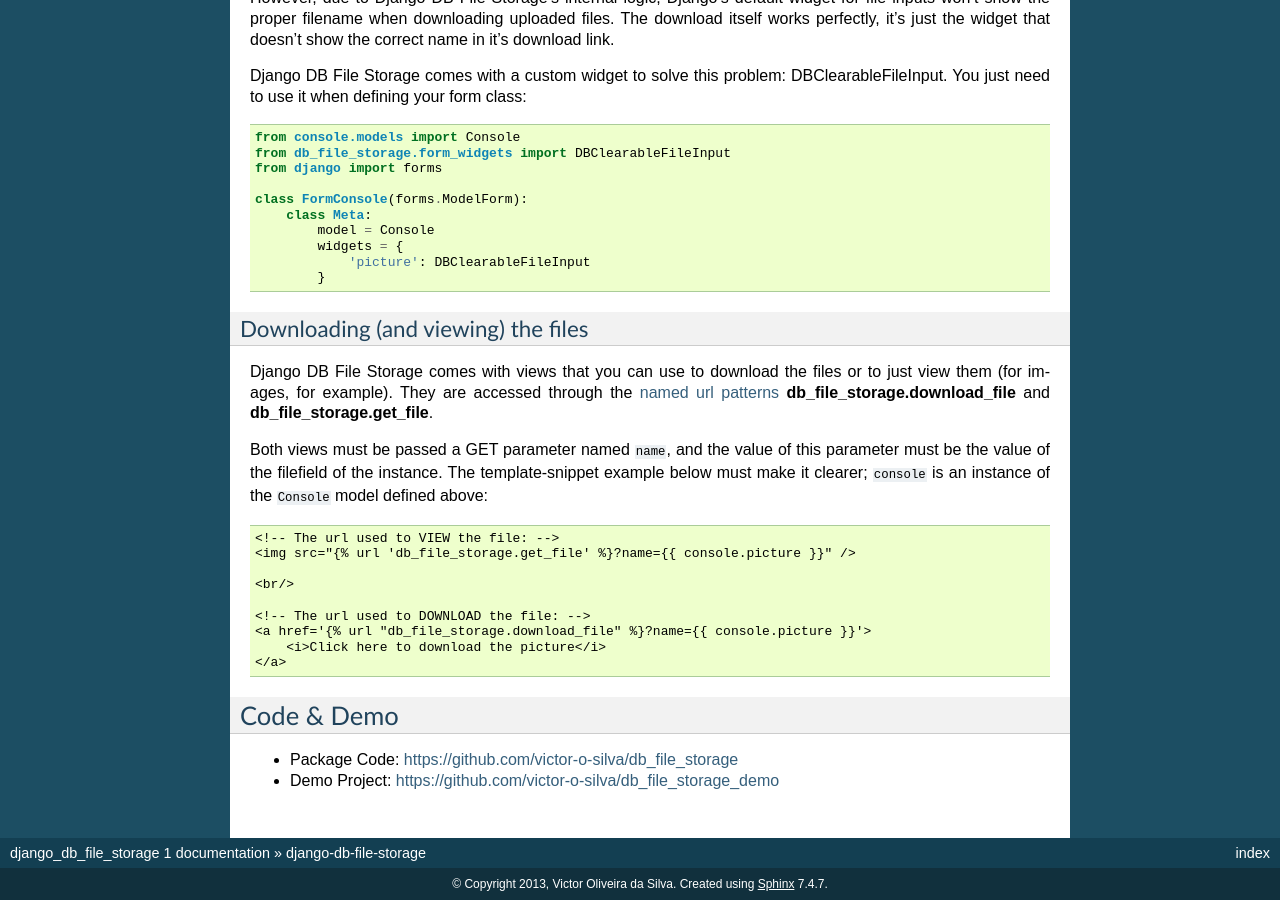
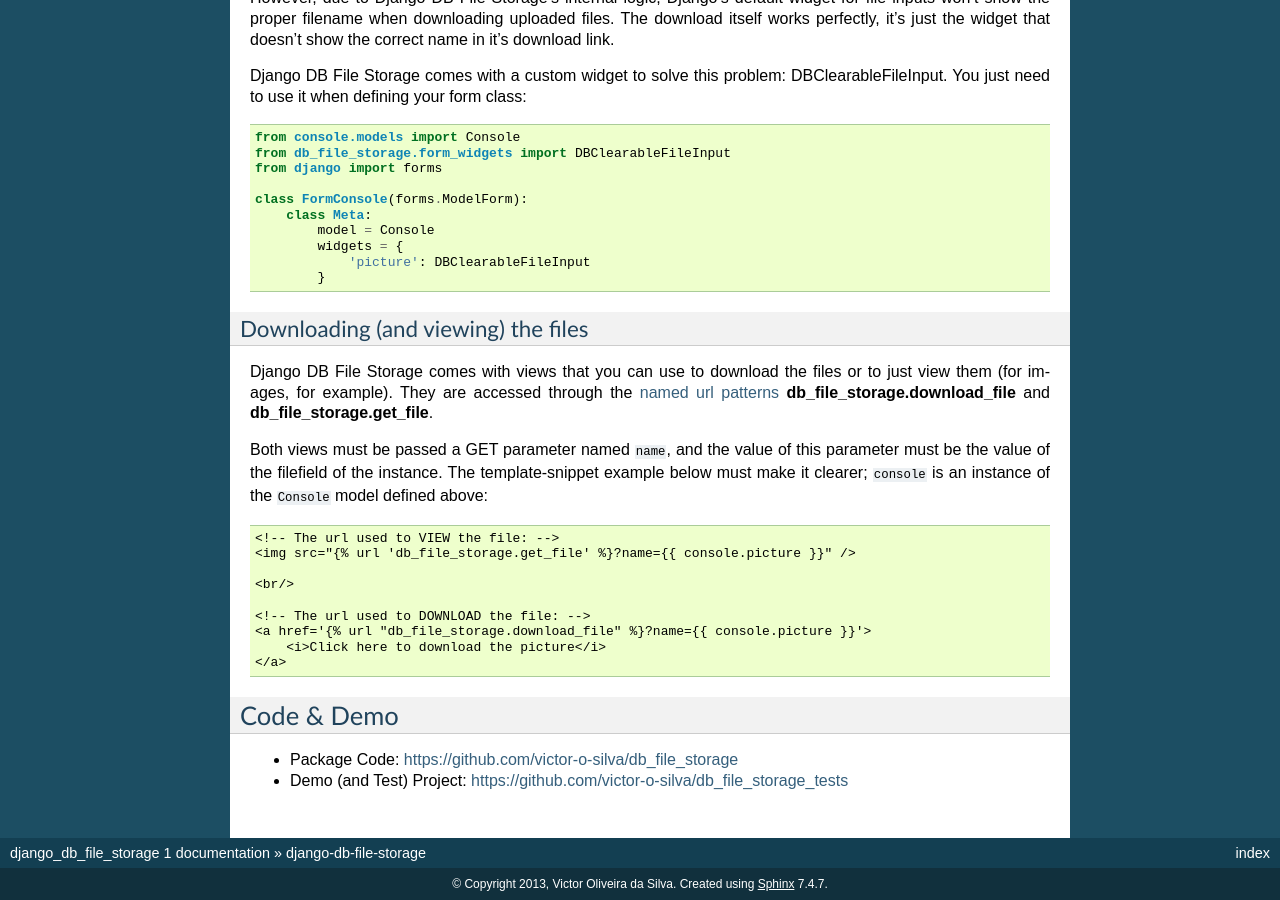
Before and after one commit to Aagam41/db_file_storage, a Sphinx documentation site: the page built from docs/index.rst, in a window 1280 px wide and 900 px high, scrolled down 2026 px. Built offline with Sphinx 7.4.7, drawn with Linux system fonts in a browser that asks for light colours.

Commit message:
Update index.rst

```diff
--- a/docs/index.rst
+++ b/docs/index.rst
@@ -136,4 +136,4 @@ Code & Demo
 ========================
 
 * Package Code: https://github.com/victor-o-silva/db_file_storage
-* Demo Project: https://github.com/victor-o-silva/db_file_storage_demo
+* Demo (and Test) Project: https://github.com/victor-o-silva/db_file_storage_tests
```
